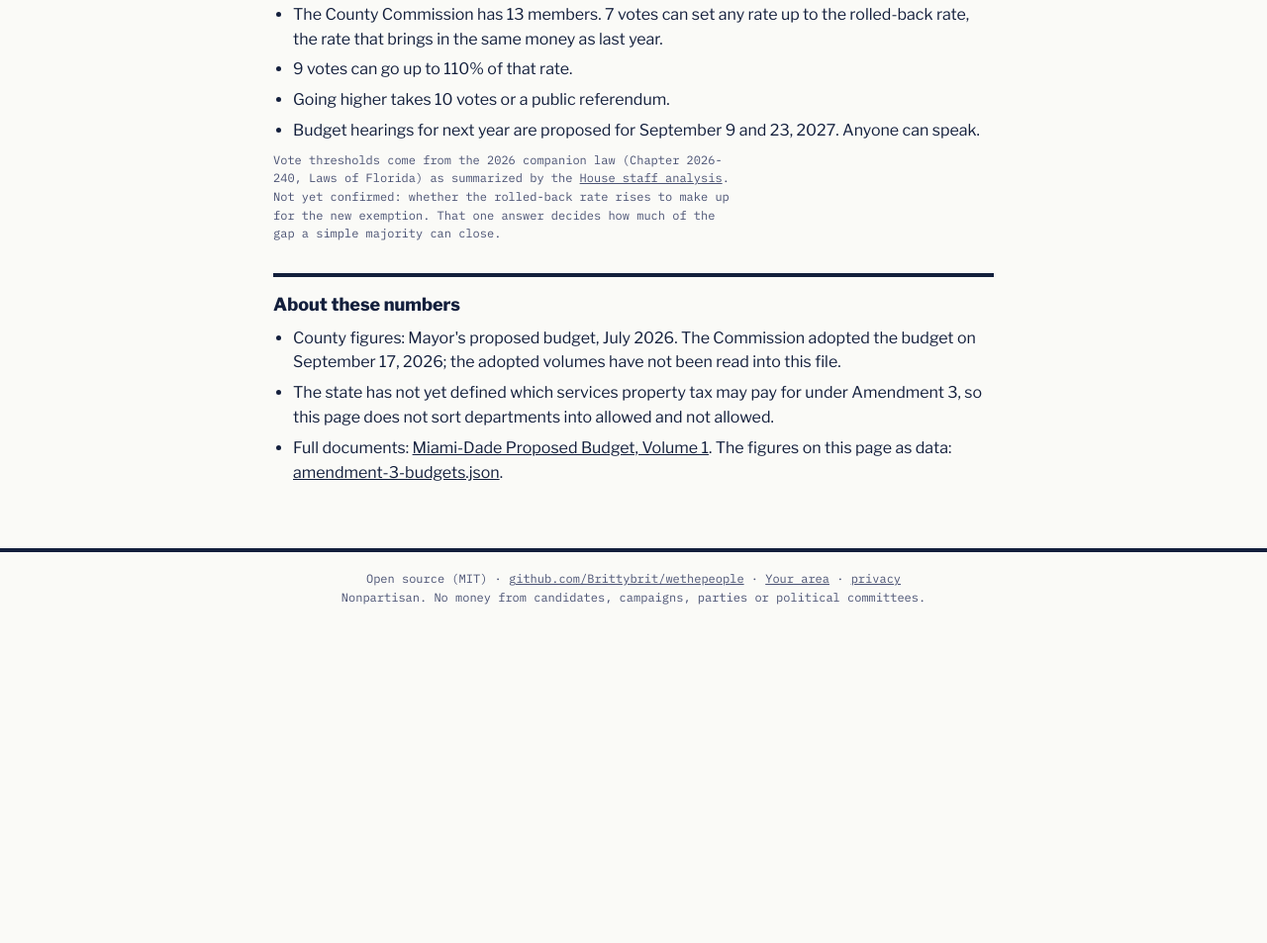
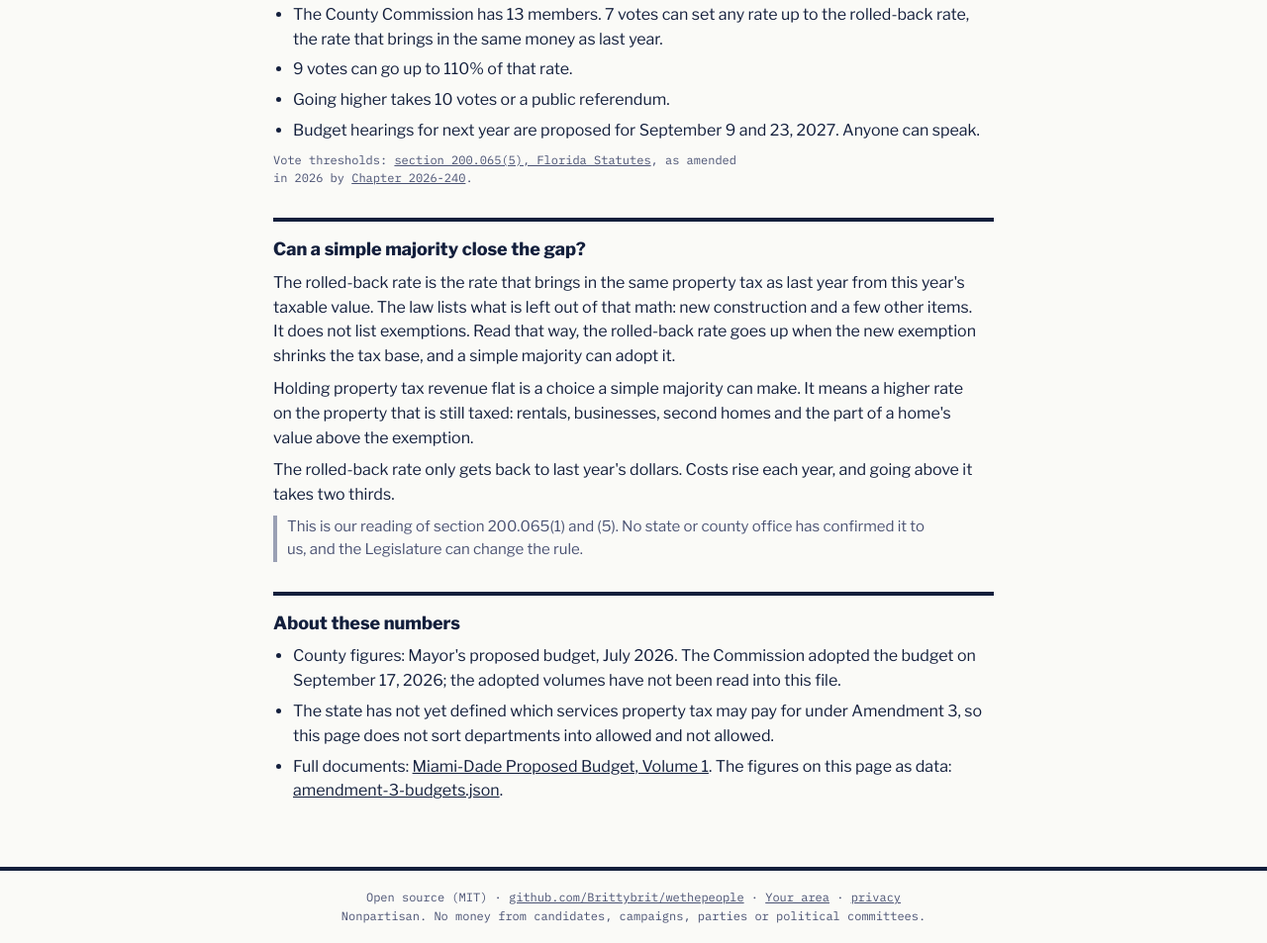
Before and after one commit to Brittybrit/wethepeople, a website: page public/amendment-3-budget.html in a window 1280 px wide. Shown: the part 5007-5960 px from the top of the page at 99% size. Before the commit the page ends 5639 px from the top, so only its background shows below. Drawn offline with nearby package versions, Linux system fonts and the light colour scheme.

Commit message:
Budget page: say what the rolled-back rate does when the exemption shrinks the tax base
Section 200.065(1) leaves new construction and a few other items out of the
rolled-back rate and does not list exemptions, and Chapter 2026-240 adds no
add-back. The page now states that reading, what it means for a simple
majority, its limit, and that no state or county office has confirmed it.
Vote thresholds now link the statute and the chapter law.

```diff
--- a/public/amendment-3-budget.html
+++ b/public/amendment-3-budget.html
@@ -127,6 +127,9 @@
     <ul id="c-votes"></ul>
     <p class="fine" data-vote-source></p>
 
+    <h2>Can a simple majority close the gap?</h2>
+    <div data-rolled-back></div>
+
     <h2>About these numbers</h2>
     <ul>
       <li id="c-stage"></li>
@@ -165,6 +168,9 @@
     <h2>Who decides, and what each choice takes</h2>
     <ul id="mb-votes"></ul>
     <p class="fine" data-vote-source></p>
+
+    <h2>Can a simple majority close the gap?</h2>
+    <div data-rolled-back></div>
 
     <h2>About these numbers</h2>
     <ul id="mb-about"></ul>
@@ -312,9 +318,18 @@
     Array.prototype.forEach.call(document.querySelectorAll('a[data-src]'), function(a){ var p = a.getAttribute('data-src').split('.'); a.href = src[p[0]][p[1]]; });
     var rules = data.amendment3.rateVoteRules;
     Array.prototype.forEach.call(document.querySelectorAll('[data-vote-source]'), function(p){
-      p.textContent = 'Vote thresholds come from the 2026 companion law (' + rules.law + ') as summarized by the ';
-      var a = el('a', '', 'House staff analysis'); a.href = rules.source; p.appendChild(a);
-      p.appendChild(document.createTextNode('. ' + rules.openQuestion + ' That one answer decides how much of the gap a simple majority can close.'));
+      p.textContent = 'Vote thresholds: ';
+      var a = el('a', '', 'section 200.065(5), Florida Statutes'); a.href = rules.source; p.appendChild(a);
+      p.appendChild(document.createTextNode(', as amended in 2026 by '));
+      var k = el('a', '', 'Chapter 2026-240'); k.href = rules.chapterLawSource; p.appendChild(k);
+      p.appendChild(document.createTextNode('.'));
+    });
+    Array.prototype.forEach.call(document.querySelectorAll('[data-rolled-back]'), function(box){
+      var rb = rules.rolledBackRate;
+      box.appendChild(el('p', '', rb.reading));
+      box.appendChild(el('p', '', rb.whatItMeans));
+      box.appendChild(el('p', '', rb.limit));
+      box.appendChild(el('p', 'note', rb.notConfirmed));
     });
     county(c); beach(b, c);
     $('status').hidden = true;
--- a/public/budget-data/amendment-3-budgets.json
+++ b/public/budget-data/amendment-3-budgets.json
@@ -15,9 +15,16 @@
   ],
   "rateVoteRules": {
    "summary": "A simple majority can adopt up to the rolled-back rate. Two thirds can adopt up to 110% of it. Above that takes a unanimous vote (three fourths if the body has nine or more members) or a referendum.",
-   "law": "Chapter 2026-240, Laws of Florida",
-   "source": "https://flsenate.gov/Session/Bill/2026F/3F/Analyses/h0003z1.SAC.PDF",
-   "openQuestion": "Not yet confirmed: whether the rolled-back rate rises to make up for the new exemption."
+   "law": "Section 200.065(5), Florida Statutes, as amended by Chapter 2026-240, Laws of Florida",
+   "source": "https://leg.state.fl.us/Statutes/index.cfm?App_mode=Display_Statute&amp=&Search_String=&amp=&URL=0200-0299%2F0200%2FSections%2F0200.065.html",
+   "chapterLawSource": "https://laws.flrules.org/2026/240",
+   "rolledBackRate": {
+    "reading": "The rolled-back rate is the rate that brings in the same property tax as last year from this year's taxable value. The law lists what is left out of that math: new construction and a few other items. It does not list exemptions. Read that way, the rolled-back rate goes up when the new exemption shrinks the tax base, and a simple majority can adopt it.",
+    "whatItMeans": "Holding property tax revenue flat is a choice a simple majority can make. It means a higher rate on the property that is still taxed: rentals, businesses, second homes and the part of a home's value above the exemption.",
+    "limit": "The rolled-back rate only gets back to last year's dollars. Costs rise each year, and going above it takes two thirds.",
+    "notConfirmed": "This is our reading of section 200.065(1) and (5). No state or county office has confirmed it to us, and the Legislature can change the rule.",
+    "readOn": "2026-11-26"
+   }
   }
  },
  "governments": [
```
Also changed, not shown: tests/hand/amendment-3-budgets.test.mjs (+7 -0 lines).
